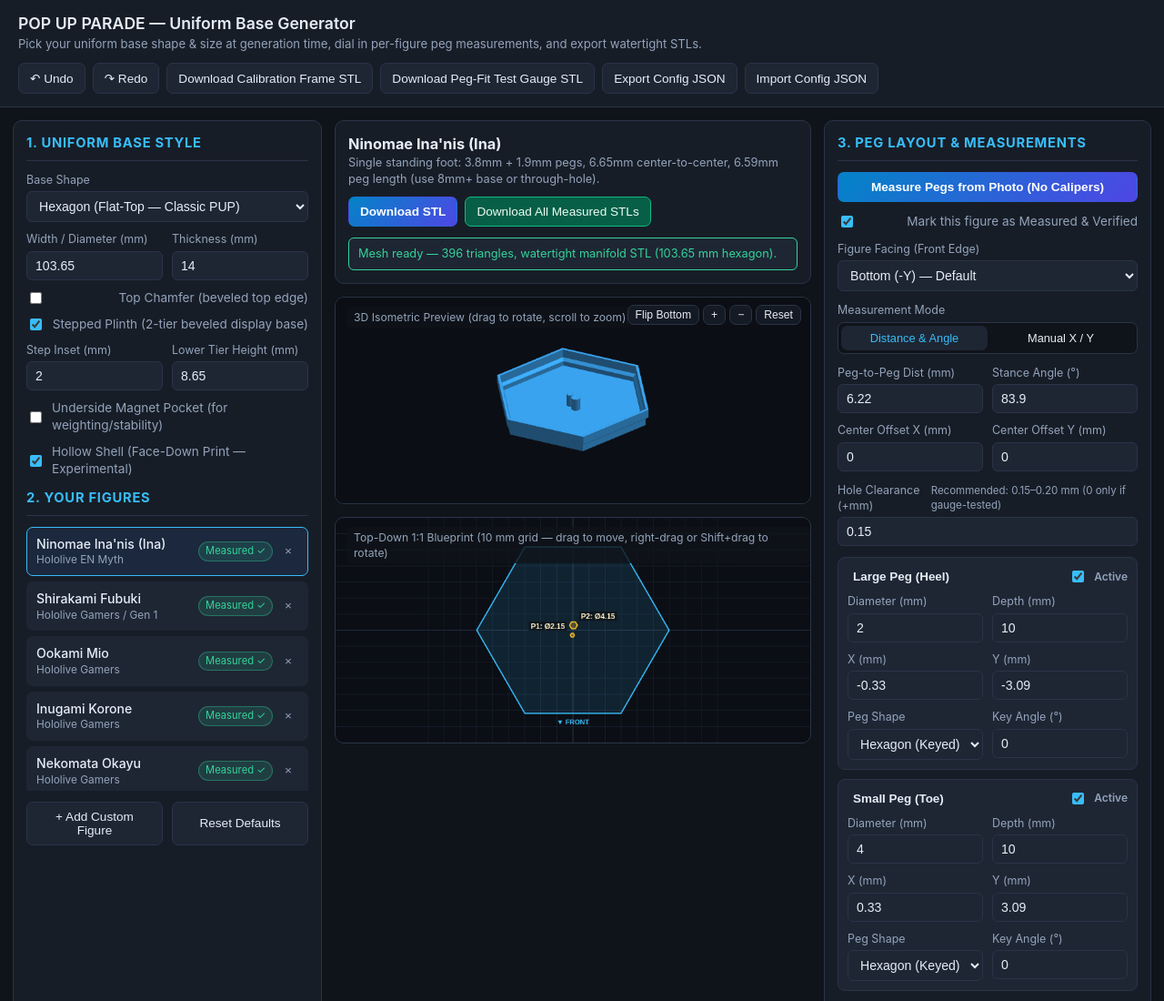
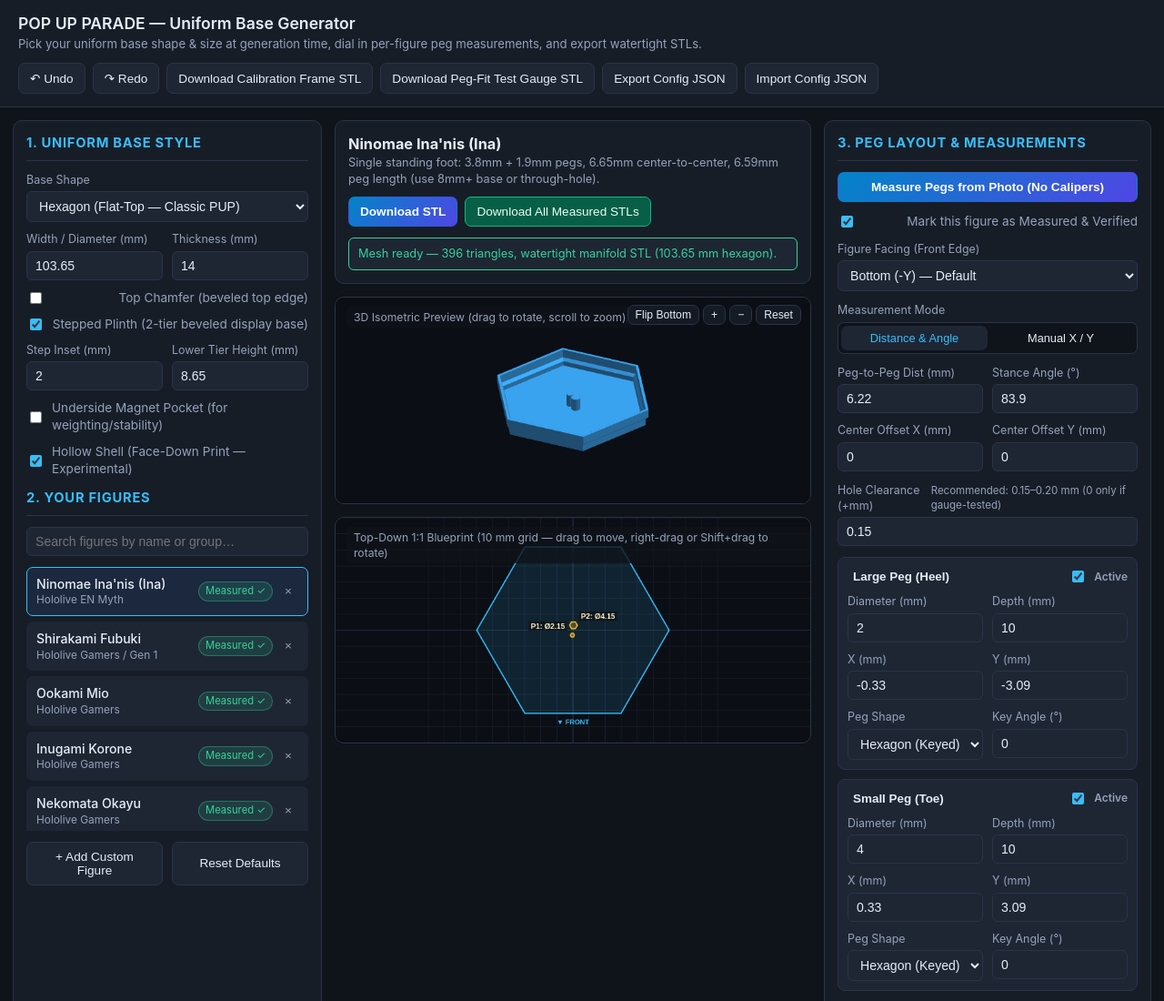
Before and after one commit to khemitude/Pop-Up-Parade-Base-Generator, a website: page index.html in a window 1280 px wide. Shown: the top 1100 px of the page at 91% size. Drawn offline with Linux system fonts and the light colour scheme.

Commit message:
Add search box to filter figures in Your Figures list

```diff
--- a/app.js
+++ b/app.js
@@ -229,8 +229,25 @@ function syncDistanceToPegs(fig) {
 function renderFigureList() {
   const list = document.getElementById('figureList');
   list.innerHTML = '';
+  const query = (document.getElementById('figureSearch')?.value || '').trim().toLowerCase();
   const canDelete = state.figures.length > 1;
-  state.figures.forEach((fig, idx) => {
+  const matches = state.figures
+    .map((fig, idx) => ({ fig, idx }))
+    .filter(({ fig }) => {
+      if (!query) return true;
+      const hay = `${fig.name || ''} ${fig.group || ''} ${fig.notes || ''}`.toLowerCase();
+      return hay.includes(query);
+    });
+
+  if (!matches.length) {
+    const empty = document.createElement('div');
+    empty.className = 'muted-sm';
+    empty.textContent = `No figures match "${document.getElementById('figureSearch').value.trim()}".`;
+    list.appendChild(empty);
+    return;
+  }
+
+  matches.forEach(({ fig, idx }) => {
     const div = document.createElement('div');
     div.className = 'fig-item' + (fig.id === activeId ? ' active' : '');
     div.innerHTML = `
@@ -522,9 +539,13 @@ document.getElementById('btnAddFigure').onclick = () => {
     ]
   });
   activeId = id;
+  const searchEl = document.getElementById('figureSearch');
+  if (searchEl) searchEl.value = '';
   saveState();
   renderAll();
 };
+
+document.getElementById('figureSearch').oninput = () => renderFigureList();
 
 const BACKUP_KEY = STORAGE_KEY + '_backup';
 function updateUndoResetBtn() {
--- a/index.html
+++ b/index.html
@@ -102,6 +102,7 @@
       </div>
 
       <h2>2. Your Figures</h2>
+      <input type="search" id="figureSearch" placeholder="Search figures by name or group…" aria-label="Search figures" />
       <div class="figure-list" id="figureList"></div>
       <div class="field-grid">
         <button id="btnAddFigure">+ Add Custom Figure</button>
--- a/styles.css
+++ b/styles.css
@@ -93,7 +93,7 @@ label {
   justify-content: space-between;
   align-items: center;
 }
-input[type="number"], input[type="text"], select {
+input[type="number"], input[type="text"], input[type="search"], select {
   background: var(--panel-2);
   color: var(--text);
   border: 1px solid var(--border);
```
